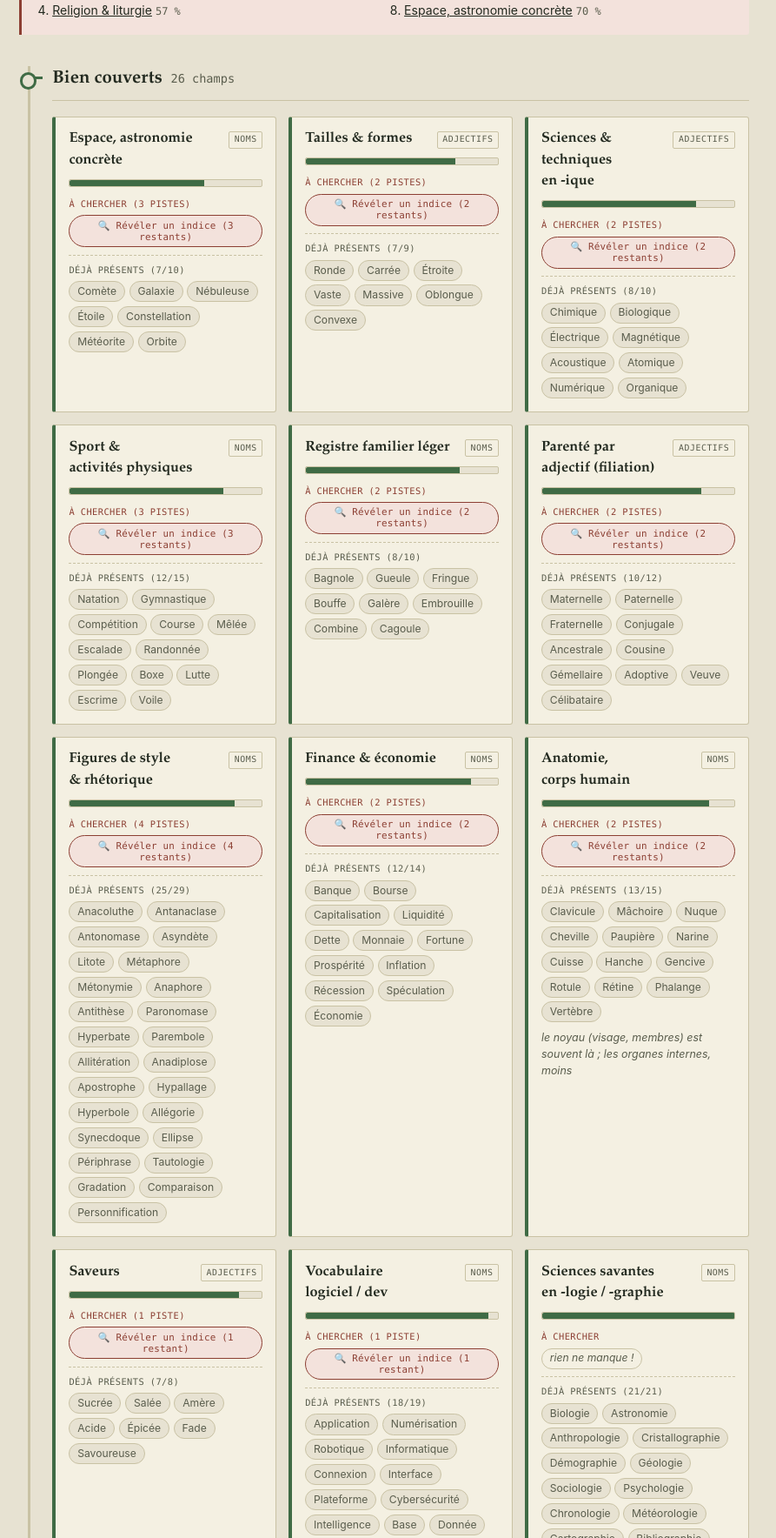
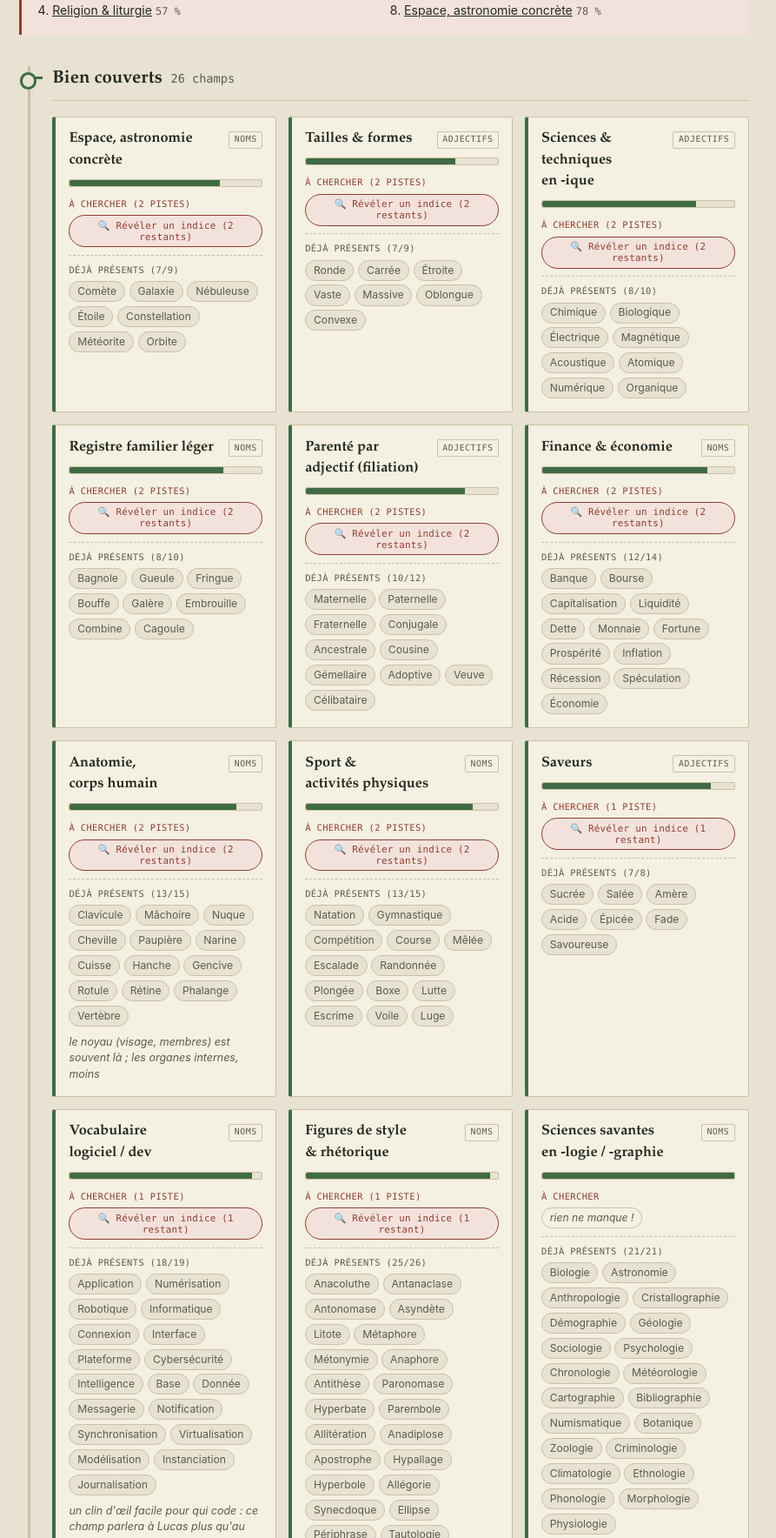
Before and after one commit to Aluriak/lully, a plain HTML site: page docs/index.html in a window 1280 px wide. Shown: the part 482-2250 px from the top of the page at 87% size, without its empty margins (198-1091 px from the left). Drawn offline with Linux system fonts and the light colour scheme.

Commit message:
Fix masculine words in lexical field diagnostics
Made with Claude code.

Several diagnostic words were the wrong gender for a corpus of
feminine nouns: chiasme, oxymore, zeugme (rhetoric), algorithme,
aviron, ski, recyclage, écosystème, astéroïde, réseau social — all
masculine-only, verified against Lexique383 (and Wiktionary for the
three not in that corpus). Removed the ones with no easy fix
(chiasme, oxymore, zeugme, astéroïde) and replaced the rest with
feminine words for the same field: algorithmique, luge, pétanque,
biomasse, renaturation, intelligence artificielle.

Left "beige/corail/kaki/etc." in Couleurs nommées alone: as color
adjectives they're invariant (same form for both genders), so no
mismatch there despite being masculine as standalone nouns — that
field's existing note already explains the underlying bias.

```diff
--- a/docs/index.html
+++ b/docs/index.html
@@ -203,7 +203,7 @@
     </div>
     <div class="priority">
       <h2>Par où commencer</h2>
-      <ol><li><a href="#numérique-grand-public--ia--réseaux--smartphone">Numérique grand public (IA, réseaux, smartphone)</a> <span class="prio-pct">31&nbsp;%</span></li><li><a href="#médecine--maux-du-corps">Médecine, maux du corps</a> <span class="prio-pct">53&nbsp;%</span></li><li><a href="#parenté-proche">Parenté proche</a> <span class="prio-pct">53&nbsp;%</span></li><li><a href="#religion---liturgie">Religion &amp; liturgie</a> <span class="prio-pct">57&nbsp;%</span></li><li><a href="#écologie---environnement">Écologie &amp; environnement</a> <span class="prio-pct">58&nbsp;%</span></li><li><a href="#droit--justice--politique">Droit, justice, politique</a> <span class="prio-pct">60&nbsp;%</span></li><li><a href="#couleurs-nommées">Couleurs nommées</a> <span class="prio-pct">68&nbsp;%</span></li><li><a href="#espace--astronomie-concrète">Espace, astronomie concrète</a> <span class="prio-pct">70&nbsp;%</span></li></ol>
+      <ol><li><a href="#numérique-grand-public--ia--réseaux--smartphone">Numérique grand public (IA, réseaux, smartphone)</a> <span class="prio-pct">31&nbsp;%</span></li><li><a href="#médecine--maux-du-corps">Médecine, maux du corps</a> <span class="prio-pct">53&nbsp;%</span></li><li><a href="#parenté-proche">Parenté proche</a> <span class="prio-pct">53&nbsp;%</span></li><li><a href="#religion---liturgie">Religion &amp; liturgie</a> <span class="prio-pct">57&nbsp;%</span></li><li><a href="#écologie---environnement">Écologie &amp; environnement</a> <span class="prio-pct">58&nbsp;%</span></li><li><a href="#droit--justice--politique">Droit, justice, politique</a> <span class="prio-pct">60&nbsp;%</span></li><li><a href="#couleurs-nommées">Couleurs nommées</a> <span class="prio-pct">68&nbsp;%</span></li><li><a href="#espace--astronomie-concrète">Espace, astronomie concrète</a> <span class="prio-pct">78&nbsp;%</span></li></ol>
     </div>
   </header>
 
@@ -216,16 +216,16 @@
             <h3>Espace, astronomie concrète</h3>
             <span class="tag">noms</span>
           </div>
-          <div class="gauge" style="--pct:70%">
+          <div class="gauge" style="--pct:78%">
             <div class="gauge-fill"></div>
-            <span class="gauge-label">70 %</span>
+            <span class="gauge-label">78 %</span>
           </div>
           <div class="missing-row">
-            <span class="missing-label">à chercher (3 pistes)</span>
+            <span class="missing-label">à chercher (2 pistes)</span>
             <div class="chips reveal-chips"></div>
-            <button type="button" class="reveal-btn" data-pool="[&quot;Supernova&quot;, &quot;Exoplanète&quot;, &quot;Astéroïde&quot;]">🔍 Révéler un indice (3 restants)</button>
+            <button type="button" class="reveal-btn" data-pool="[&quot;Supernova&quot;, &quot;Exoplanète&quot;]">🔍 Révéler un indice (2 restants)</button>
           </div>
-          <div class="present-row"><span class="present-label">déjà présents (7/10)</span><div class="chips"><span class="chip chip--present">Comète</span><span class="chip chip--present">Galaxie</span><span class="chip chip--present">Nébuleuse</span><span class="chip chip--present">Étoile</span><span class="chip chip--present">Constellation</span><span class="chip chip--present">Météorite</span><span class="chip chip--present">Orbite</span></div></div>
+          <div class="present-row"><span class="present-label">déjà présents (7/9)</span><div class="chips"><span class="chip chip--present">Comète</span><span class="chip chip--present">Galaxie</span><span class="chip chip--present">Nébuleuse</span><span class="chip chip--present">Étoile</span><span class="chip chip--present">Constellation</span><span class="chip chip--present">Météorite</span><span class="chip chip--present">Orbite</span></div></div>
 
         </article>
         <article class="card" id="tailles---formes">
@@ -262,23 +262,6 @@
           <div class="present-row"><span class="present-label">déjà présents (8/10)</span><div class="chips"><span class="chip chip--present">Chimique</span><span class="chip chip--present">Biologique</span><span class="chip chip--present">Électrique</span><span class="chip chip--present">Magnétique</span><span class="chip chip--present">Acoustique</span><span class="chip chip--present">Atomique</span><span class="chip chip--present">Numérique</span><span class="chip chip--present">Organique</span></div></div>
 
         </article>
-        <article class="card" id="sport---activités-physiques">
-          <div class="card-head">
-            <h3>Sport &amp; activités physiques</h3>
-            <span class="tag">noms</span>
-          </div>
-          <div class="gauge" style="--pct:80%">
-            <div class="gauge-fill"></div>
-            <span class="gauge-label">80 %</span>
-          </div>
-          <div class="missing-row">
-            <span class="missing-label">à chercher (3 pistes)</span>
-            <div class="chips reveal-chips"></div>
-            <button type="button" class="reveal-btn" data-pool="[&quot;Équitation&quot;, &quot;Aviron&quot;, &quot;Ski&quot;]">🔍 Révéler un indice (3 restants)</button>
-          </div>
-          <div class="present-row"><span class="present-label">déjà présents (12/15)</span><div class="chips"><span class="chip chip--present">Natation</span><span class="chip chip--present">Gymnastique</span><span class="chip chip--present">Compétition</span><span class="chip chip--present">Course</span><span class="chip chip--present">Mêlée</span><span class="chip chip--present">Escalade</span><span class="chip chip--present">Randonnée</span><span class="chip chip--present">Plongée</span><span class="chip chip--present">Boxe</span><span class="chip chip--present">Lutte</span><span class="chip chip--present">Escrime</span><span class="chip chip--present">Voile</span></div></div>
-
-        </article>
         <article class="card" id="registre-familier-léger">
           <div class="card-head">
             <h3>Registre familier léger</h3>
@@ -311,23 +294,6 @@
             <button type="button" class="reveal-btn" data-pool="[&quot;Filiale&quot;, &quot;Matrimoniale&quot;]">🔍 Révéler un indice (2 restants)</button>
           </div>
           <div class="present-row"><span class="present-label">déjà présents (10/12)</span><div class="chips"><span class="chip chip--present">Maternelle</span><span class="chip chip--present">Paternelle</span><span class="chip chip--present">Fraternelle</span><span class="chip chip--present">Conjugale</span><span class="chip chip--present">Ancestrale</span><span class="chip chip--present">Cousine</span><span class="chip chip--present">Gémellaire</span><span class="chip chip--present">Adoptive</span><span class="chip chip--present">Veuve</span><span class="chip chip--present">Célibataire</span></div></div>
-
-        </article>
-        <article class="card" id="figures-de-style---rhétorique">
-          <div class="card-head">
-            <h3>Figures de style &amp; rhétorique</h3>
-            <span class="tag">noms</span>
-          </div>
-          <div class="gauge" style="--pct:86%">
-            <div class="gauge-fill"></div>
-            <span class="gauge-label">86 %</span>
-          </div>
-          <div class="missing-row">
-            <span class="missing-label">à chercher (4 pistes)</span>
-            <div class="chips reveal-chips"></div>
-            <button type="button" class="reveal-btn" data-pool="[&quot;Chiasme&quot;, &quot;Oxymore&quot;, &quot;Zeugme&quot;, &quot;Antiphrase&quot;]">🔍 Révéler un indice (4 restants)</button>
-          </div>
-          <div class="present-row"><span class="present-label">déjà présents (25/29)</span><div class="chips"><span class="chip chip--present">Anacoluthe</span><span class="chip chip--present">Antanaclase</span><span class="chip chip--present">Antonomase</span><span class="chip chip--present">Asyndète</span><span class="chip chip--present">Litote</span><span class="chip chip--present">Métaphore</span><span class="chip chip--present">Métonymie</span><span class="chip chip--present">Anaphore</span><span class="chip chip--present">Antithèse</span><span class="chip chip--present">Paronomase</span><span class="chip chip--present">Hyperbate</span><span class="chip chip--present">Parembole</span><span class="chip chip--present">Allitération</span><span class="chip chip--present">Anadiplose</span><span class="chip chip--present">Apostrophe</span><span class="chip chip--present">Hypallage</span><span class="chip chip--present">Hyperbole</span><span class="chip chip--present">Allégorie</span><span class="chip chip--present">Synecdoque</span><span class="chip chip--present">Ellipse</span><span class="chip chip--present">Périphrase</span><span class="chip chip--present">Tautologie</span><span class="chip chip--present">Gradation</span><span class="chip chip--present">Comparaison</span><span class="chip chip--present">Personnification</span></div></div>
 
         </article>
         <article class="card" id="finance---économie">
@@ -364,6 +330,23 @@
           <div class="present-row"><span class="present-label">déjà présents (13/15)</span><div class="chips"><span class="chip chip--present">Clavicule</span><span class="chip chip--present">Mâchoire</span><span class="chip chip--present">Nuque</span><span class="chip chip--present">Cheville</span><span class="chip chip--present">Paupière</span><span class="chip chip--present">Narine</span><span class="chip chip--present">Cuisse</span><span class="chip chip--present">Hanche</span><span class="chip chip--present">Gencive</span><span class="chip chip--present">Rotule</span><span class="chip chip--present">Rétine</span><span class="chip chip--present">Phalange</span><span class="chip chip--present">Vertèbre</span></div></div>
           <p class="note">le noyau (visage, membres) est souvent là ; les organes internes, moins</p>
         </article>
+        <article class="card" id="sport---activités-physiques">
+          <div class="card-head">
+            <h3>Sport &amp; activités physiques</h3>
+            <span class="tag">noms</span>
+          </div>
+          <div class="gauge" style="--pct:87%">
+            <div class="gauge-fill"></div>
+            <span class="gauge-label">87 %</span>
+          </div>
+          <div class="missing-row">
+            <span class="missing-label">à chercher (2 pistes)</span>
+            <div class="chips reveal-chips"></div>
+            <button type="button" class="reveal-btn" data-pool="[&quot;Équitation&quot;, &quot;Pétanque&quot;]">🔍 Révéler un indice (2 restants)</button>
+          </div>
+          <div class="present-row"><span class="present-label">déjà présents (13/15)</span><div class="chips"><span class="chip chip--present">Natation</span><span class="chip chip--present">Gymnastique</span><span class="chip chip--present">Compétition</span><span class="chip chip--present">Course</span><span class="chip chip--present">Mêlée</span><span class="chip chip--present">Escalade</span><span class="chip chip--present">Randonnée</span><span class="chip chip--present">Plongée</span><span class="chip chip--present">Boxe</span><span class="chip chip--present">Lutte</span><span class="chip chip--present">Escrime</span><span class="chip chip--present">Voile</span><span class="chip chip--present">Luge</span></div></div>
+
+        </article>
         <article class="card" id="saveurs">
           <div class="card-head">
             <h3>Saveurs</h3>
@@ -393,10 +376,27 @@
           <div class="missing-row">
             <span class="missing-label">à chercher (1 piste)</span>
             <div class="chips reveal-chips"></div>
-            <button type="button" class="reveal-btn" data-pool="[&quot;Algorithme&quot;]">🔍 Révéler un indice (1 restant)</button>
+            <button type="button" class="reveal-btn" data-pool="[&quot;Algorithmique&quot;]">🔍 Révéler un indice (1 restant)</button>
           </div>
           <div class="present-row"><span class="present-label">déjà présents (18/19)</span><div class="chips"><span class="chip chip--present">Application</span><span class="chip chip--present">Numérisation</span><span class="chip chip--present">Robotique</span><span class="chip chip--present">Informatique</span><span class="chip chip--present">Connexion</span><span class="chip chip--present">Interface</span><span class="chip chip--present">Plateforme</span><span class="chip chip--present">Cybersécurité</span><span class="chip chip--present">Intelligence</span><span class="chip chip--present">Base</span><span class="chip chip--present">Donnée</span><span class="chip chip--present">Messagerie</span><span class="chip chip--present">Notification</span><span class="chip chip--present">Synchronisation</span><span class="chip chip--present">Virtualisation</span><span class="chip chip--present">Modélisation</span><span class="chip chip--present">Instanciation</span><span class="chip chip--present">Journalisation</span></div></div>
           <p class="note">un clin d&#x27;œil facile pour qui code : ce champ parlera à Lucas plus qu&#x27;au grand public</p>
+        </article>
+        <article class="card" id="figures-de-style---rhétorique">
+          <div class="card-head">
+            <h3>Figures de style &amp; rhétorique</h3>
+            <span class="tag">noms</span>
+          </div>
+          <div class="gauge" style="--pct:96%">
+            <div class="gauge-fill"></div>
+            <span class="gauge-label">96 %</span>
+          </div>
+          <div class="missing-row">
+            <span class="missing-label">à chercher (1 piste)</span>
+            <div class="chips reveal-chips"></div>
+            <button type="button" class="reveal-btn" data-pool="[&quot;Antiphrase&quot;]">🔍 Révéler un indice (1 restant)</button>
+          </div>
+          <div class="present-row"><span class="present-label">déjà présents (25/26)</span><div class="chips"><span class="chip chip--present">Anacoluthe</span><span class="chip chip--present">Antanaclase</span><span class="chip chip--present">Antonomase</span><span class="chip chip--present">Asyndète</span><span class="chip chip--present">Litote</span><span class="chip chip--present">Métaphore</span><span class="chip chip--present">Métonymie</span><span class="chip chip--present">Anaphore</span><span class="chip chip--present">Antithèse</span><span class="chip chip--present">Paronomase</span><span class="chip chip--present">Hyperbate</span><span class="chip chip--present">Parembole</span><span class="chip chip--present">Allitération</span><span class="chip chip--present">Anadiplose</span><span class="chip chip--present">Apostrophe</span><span class="chip chip--present">Hypallage</span><span class="chip chip--present">Hyperbole</span><span class="chip chip--present">Allégorie</span><span class="chip chip--present">Synecdoque</span><span class="chip chip--present">Ellipse</span><span class="chip chip--present">Périphrase</span><span class="chip chip--present">Tautologie</span><span class="chip chip--present">Gradation</span><span class="chip chip--present">Comparaison</span><span class="chip chip--present">Personnification</span></div></div>
+
         </article>
         <article class="card" id="sciences-savantes-en--logie----graphie">
           <div class="card-head">
@@ -706,7 +706,7 @@
           <div class="missing-row">
             <span class="missing-label">à chercher (5 pistes)</span>
             <div class="chips reveal-chips"></div>
-            <button type="button" class="reveal-btn" data-pool="[&quot;Recyclage&quot;, &quot;Reforestation&quot;, &quot;Déforestation&quot;, &quot;Permaculture&quot;, &quot;Écosystème&quot;]">🔍 Révéler un indice (5 restants)</button>
+            <button type="button" class="reveal-btn" data-pool="[&quot;Biomasse&quot;, &quot;Reforestation&quot;, &quot;Déforestation&quot;, &quot;Permaculture&quot;, &quot;Renaturation&quot;]">🔍 Révéler un indice (5 restants)</button>
           </div>
           <div class="present-row"><span class="present-label">déjà présents (7/12)</span><div class="chips"><span class="chip chip--present">Biodiversité</span><span class="chip chip--present">Pollution</span><span class="chip chip--present">Surpêche</span><span class="chip chip--present">Canicule</span><span class="chip chip--present">Sécheresse</span><span class="chip chip--present">Empreinte</span><span class="chip chip--present">Transition</span></div></div>
 
@@ -762,7 +762,7 @@
           <div class="missing-row">
             <span class="missing-label">à chercher (11 pistes)</span>
             <div class="chips reveal-chips"></div>
-            <button type="button" class="reveal-btn" data-pool="[&quot;Réseau-Social&quot;, &quot;Story&quot;, &quot;Selfie&quot;, &quot;Vidéoconférence&quot;, &quot;Géolocalisation&quot;, &quot;Authentification&quot;, &quot;Biométrie&quot;, &quot;Domotique&quot;, &quot;Réalité-Virtuelle&quot;, &quot;Blockchain&quot;, &quot;Cryptomonnaie&quot;]">🔍 Révéler un indice (11 restants)</button>
+            <button type="button" class="reveal-btn" data-pool="[&quot;Intelligence-Artificielle&quot;, &quot;Story&quot;, &quot;Selfie&quot;, &quot;Vidéoconférence&quot;, &quot;Géolocalisation&quot;, &quot;Authentification&quot;, &quot;Biométrie&quot;, &quot;Domotique&quot;, &quot;Réalité-Virtuelle&quot;, &quot;Blockchain&quot;, &quot;Cryptomonnaie&quot;]">🔍 Révéler un indice (11 restants)</button>
           </div>
           <div class="present-row"><span class="present-label">déjà présents (5/16)</span><div class="chips"><span class="chip chip--present">Robotique</span><span class="chip chip--present">Cybersécurité</span><span class="chip chip--present">Publication</span><span class="chip chip--present">Notification</span><span class="chip chip--present">Messagerie</span></div></div>
           <p class="note">quasi vierge : bon terrain de chasse si le corpus doit parler du monde d&#x27;aujourd&#x27;hui</p>
@@ -777,7 +777,7 @@
     pas forcément 90 % du vocabulaire français du domaine — seulement 90 % des mots-témoins
     choisis. Les tiers (bien / partiellement / peu couverts) sont recalculés à chaque
     génération, à partir de l'état courant du corpus.</p>
-    <p>généré automatiquement (commit 54ee582)</p>
+    <p>généré le 2026-07-27 09:37 UTC</p>
   </footer>
 </main>
 
```
Also changed, not shown: 1 other file.
